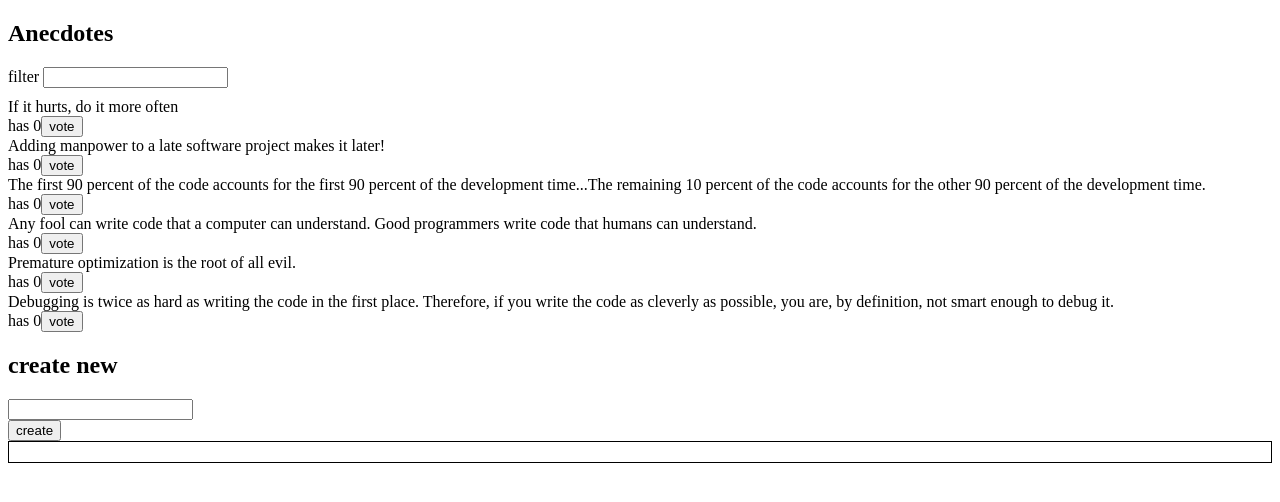
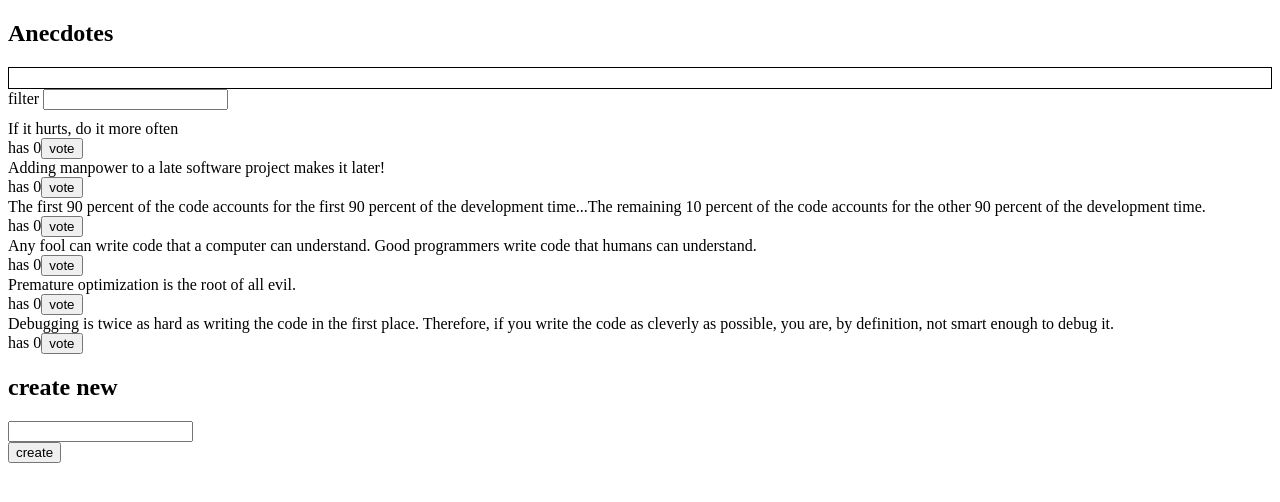
Before and after one commit to Numbers00/fullstackopen, a React (Create React App) app in the folder part6/redux-anecdotes-main/: page / in a window 1280 px wide. Shown: the top 502 px of the page. Built offline with nearby package versions, Linux system fonts and the light colour scheme.

Commit message:
Upload for submission up to exer 6.13

```diff
--- a/part6/redux-anecdotes-main/src/App.js
+++ b/part6/redux-anecdotes-main/src/App.js
@@ -7,10 +7,10 @@ const App = () => {
   return (
     <div>
       <h2>Anecdotes</h2>
+      <Notification />
       <Filter />
       <AnecdoteList />
       <AnecdoteForm />
-      <Notification />
     </div>
   );
 }
--- a/part6/redux-anecdotes-main/src/components/AnecdoteForm.js
+++ b/part6/redux-anecdotes-main/src/components/AnecdoteForm.js
@@ -1,7 +1,7 @@
 import { useDispatch } from 'react-redux';
 
 import { createAnecdote } from '../slices/anecdote';
-import { setNotification } from '../slices/notification';
+import { setNotification, removeNotification} from '../slices/notification';
 
 const AnecdoteForm = () => {
   const dispatch = useDispatch();
@@ -11,6 +11,7 @@ const AnecdoteForm = () => {
     e.target.content.value = '';
     dispatch(createAnecdote(content));
     dispatch(setNotification(`you created '${content}'`));
+    setTimeout(() => dispatch(removeNotification()), 5000);
   };
 
   return (
--- a/part6/redux-anecdotes-main/src/components/AnecdoteList.js
+++ b/part6/redux-anecdotes-main/src/components/AnecdoteList.js
@@ -1,7 +1,7 @@
 import { useDispatch, useSelector } from 'react-redux';
 
 import { voteAnecdote } from '../slices/anecdote';
-import { setNotification } from '../slices/notification';
+import { setNotification, removeNotification } from '../slices/notification';
 
 const AnecdoteList = () => {
   const filteredAnecdotes = useSelector(({ anecdotes, filter }) => {
@@ -12,6 +12,7 @@ const AnecdoteList = () => {
   const vote = anecdote => {
     dispatch(voteAnecdote(anecdote.id));
     dispatch(setNotification(`you voted '${anecdote.content}'`));
+    setTimeout(() => dispatch(removeNotification()), 5000);
   };
 
   return (
--- a/part6/redux-anecdotes-main/src/slices/notification.js
+++ b/part6/redux-anecdotes-main/src/slices/notification.js
@@ -5,8 +5,9 @@ const notificationSlice = createSlice({
   initialState: '',
   reducers: {
     setNotification: (state, action) => action.payload,
+    removeNotification: () => ''
   }
 });
 
-export const { setNotification } = notificationSlice.actions;
+export const { setNotification, removeNotification } = notificationSlice.actions;
 export default notificationSlice.reducer;
```
